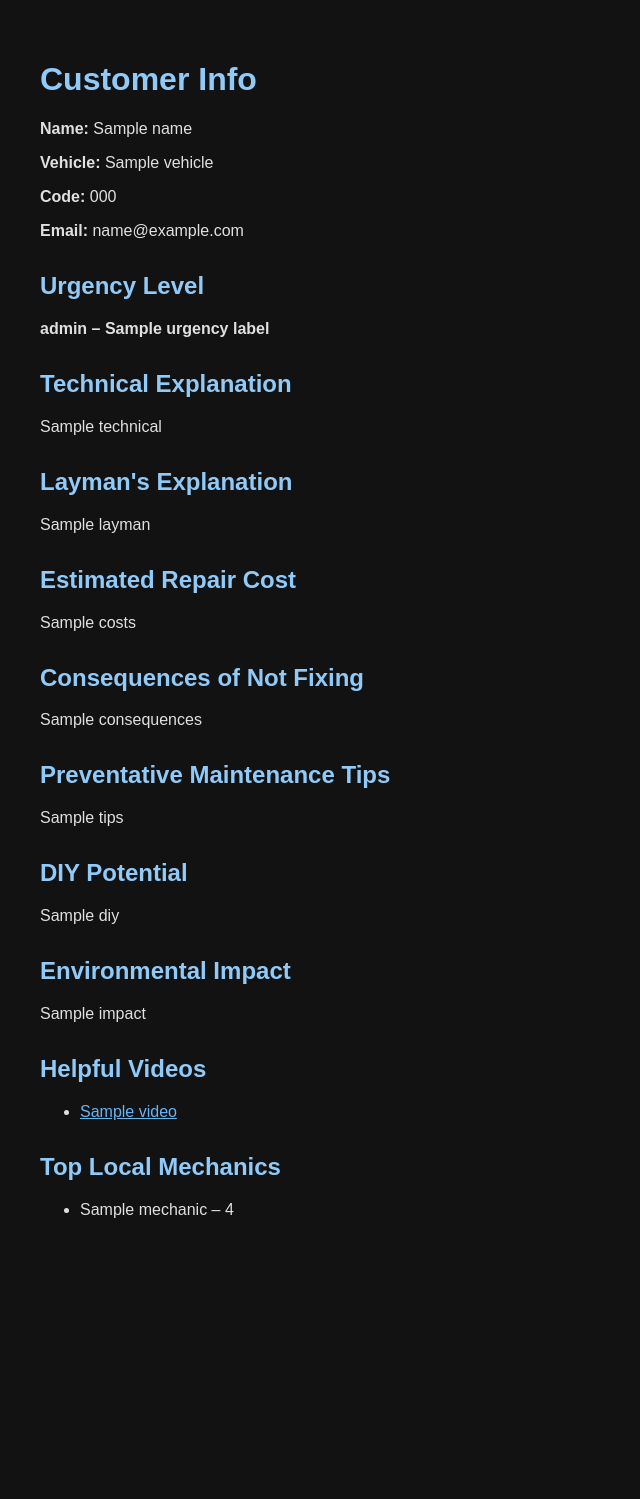
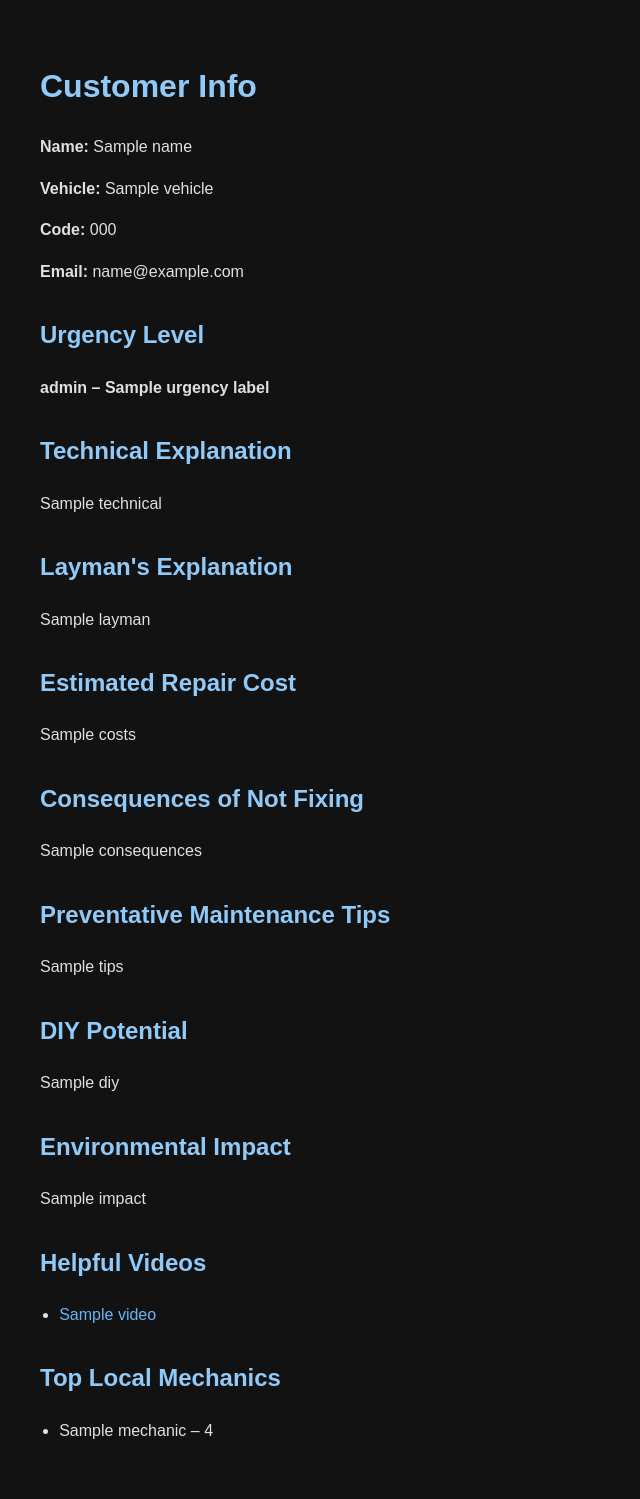
Before and after one commit to CODEREaDer24/coderead, a Flask app: template templates/report.html in a window 1280 px wide. Shown: the whole page, without its empty margins (0-640 px from the left). Before the commit the page ends 1218 px from the top, so only its background shows below. Run offline with Flask 3, Linux system fonts and the light colour scheme; the template is opened without the code that fills it: most values are stand-ins (such as "Sample title", 1, 10 or a date in 2020).

Commit message:
Update report.html

```diff
--- a/templates/report.html
+++ b/templates/report.html
@@ -9,6 +9,7 @@
       color: #e0e0e0;
       font-family: Arial, sans-serif;
       padding: 2rem;
+      line-height: 1.6;
     }
     h1, h2 {
       color: #90caf9;
@@ -18,6 +19,14 @@
     }
     a {
       color: #64b5f6;
+      text-decoration: none;
+    }
+    .video-fallback {
+      color: #777;
+      font-style: italic;
+    }
+    ul {
+      padding-left: 1.2rem;
     }
   </style>
 </head>
@@ -72,7 +81,11 @@
     <h2>Helpful Videos</h2>
     <ul>
       {% for v in videos %}
-        <li><a href="{{ v.link }}" target="_blank">{{ v.title }}</a></li>
+        {% if v.link != "#" %}
+          <li><a href="{{ v.link }}" target="_blank">{{ v.title }}</a></li>
+        {% else %}
+          <li class="video-fallback">{{ v.title }}</li>
+        {% endif %}
       {% endfor %}
     </ul>
   </section>
```
